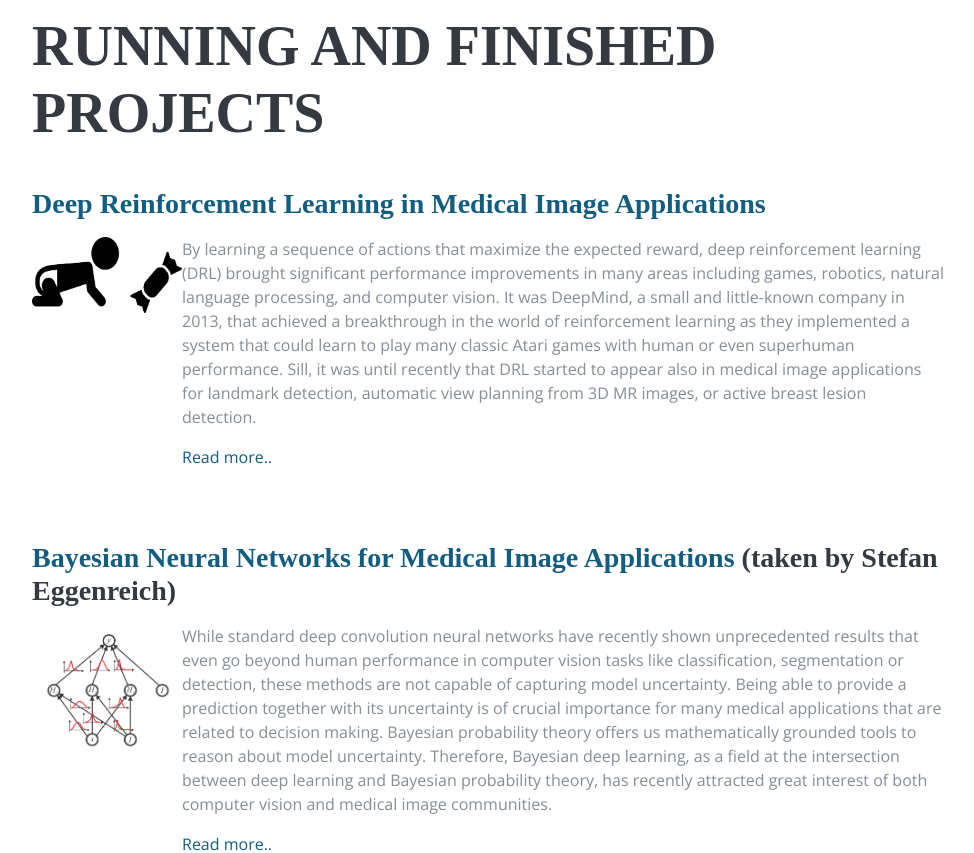
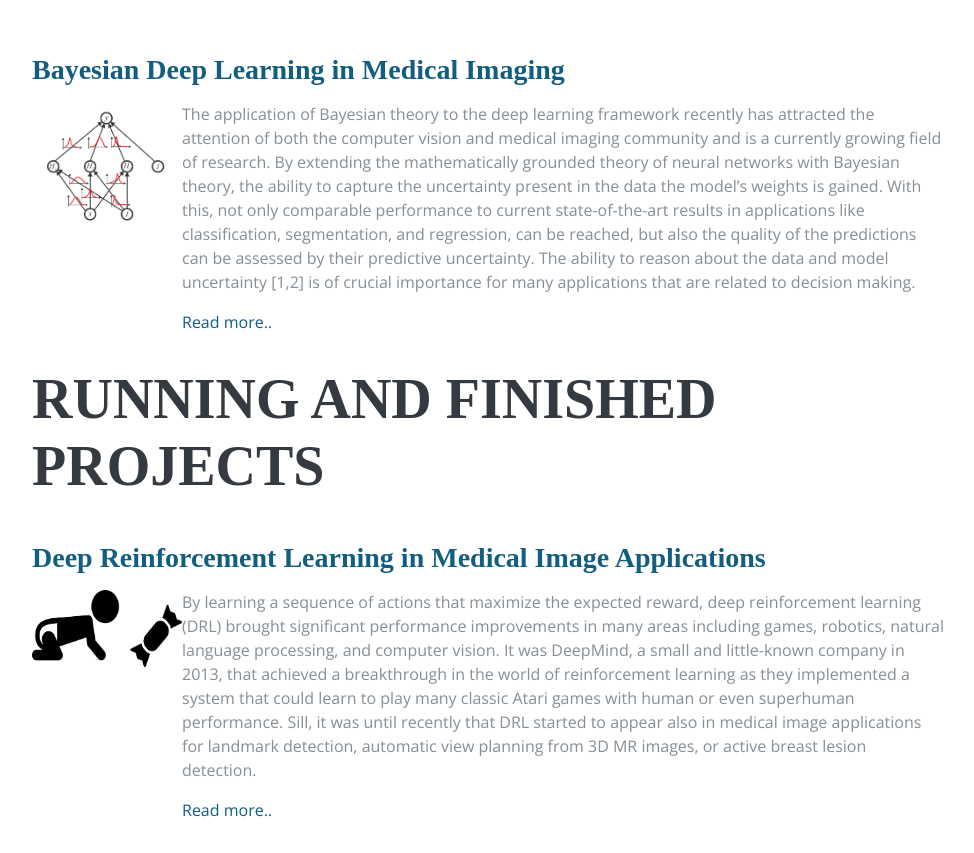
Before and after one commit to darkostern/darkostern.github.io, a plain HTML site: page projects/index.html in a window 1280 px wide. Shown: the part 1933-2786 px from the top of the page, without its empty margins (288-1262 px from the left). Drawn offline with nearby package versions, Linux system fonts and the light colour scheme; a web font is replaced by a local one.

Commit message:
Bayesian project index

```diff
--- a/projects/index.html
+++ b/projects/index.html
@@ -159,6 +159,21 @@
 <div><ul class="tags"></ul></div>
 
 
+<h3 class="mb-3"><a href="https://darkostern.github.io/projects/darko_BayesianDeepLearning.pdf">Bayesian Deep Learning in Medical Imaging</a></h3>
+<div class="resume-item d-flex flex-column flex-md-row mb-3">
+
+  <div class="resume-content " style="width:200px;">
+
+      <img src="/img/Projects/bayesian.png" style="max-height:150px;max-width:150px;padding-right:5px;"/>
+
+  </div>
+  <div class="resume-date"><p>The application of Bayesian theory to the deep learning framework recently has attracted the attention of both the computer vision and medical imaging community and is a currently growing field of research. By extending the mathematically grounded theory of neural networks with Bayesian theory, the ability to capture the uncertainty present in the data the model’s weights is gained. With this, not only comparable performance to current state-of-the-art results in applications like classification, segmentation, and regression, can be reached, but also the quality of the predictions can be assessed by their predictive uncertainty. The ability to reason about the data and model uncertainty [1,2] is of crucial importance for many applications that are related to decision making. <p>
+    <p class><a href="https://darkostern.github.io/projects/darko_BayesianDeepLearning.pdf">Read more..</a></p>
+  </div>
+</div>
+<div><ul class="tags"></ul></div>
+
+
 
 <h2 id="open_projects">Running and finished Projects</h2>
       <p><p></p></p>
```
Also changed, not shown: index.html (+14 -0 lines).
